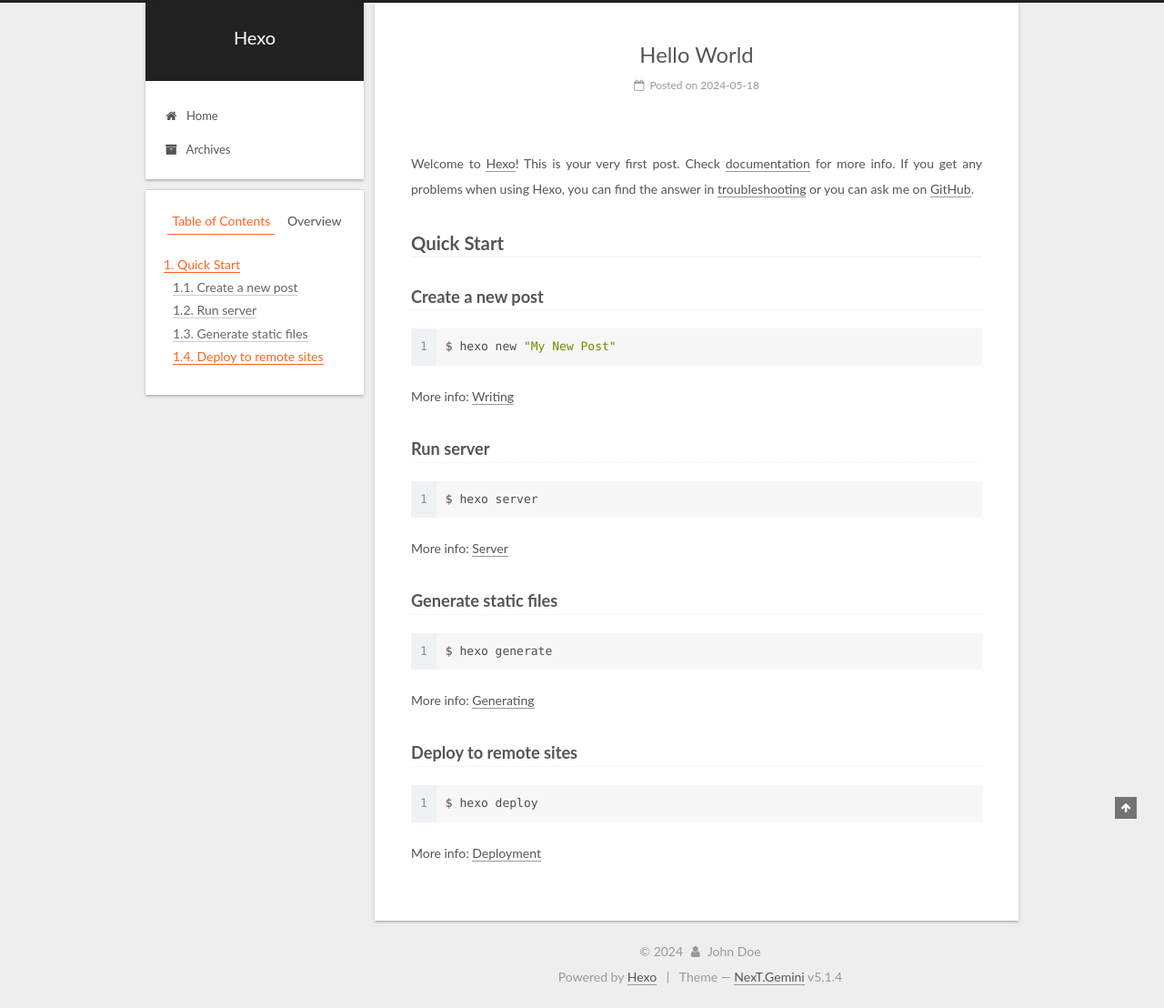
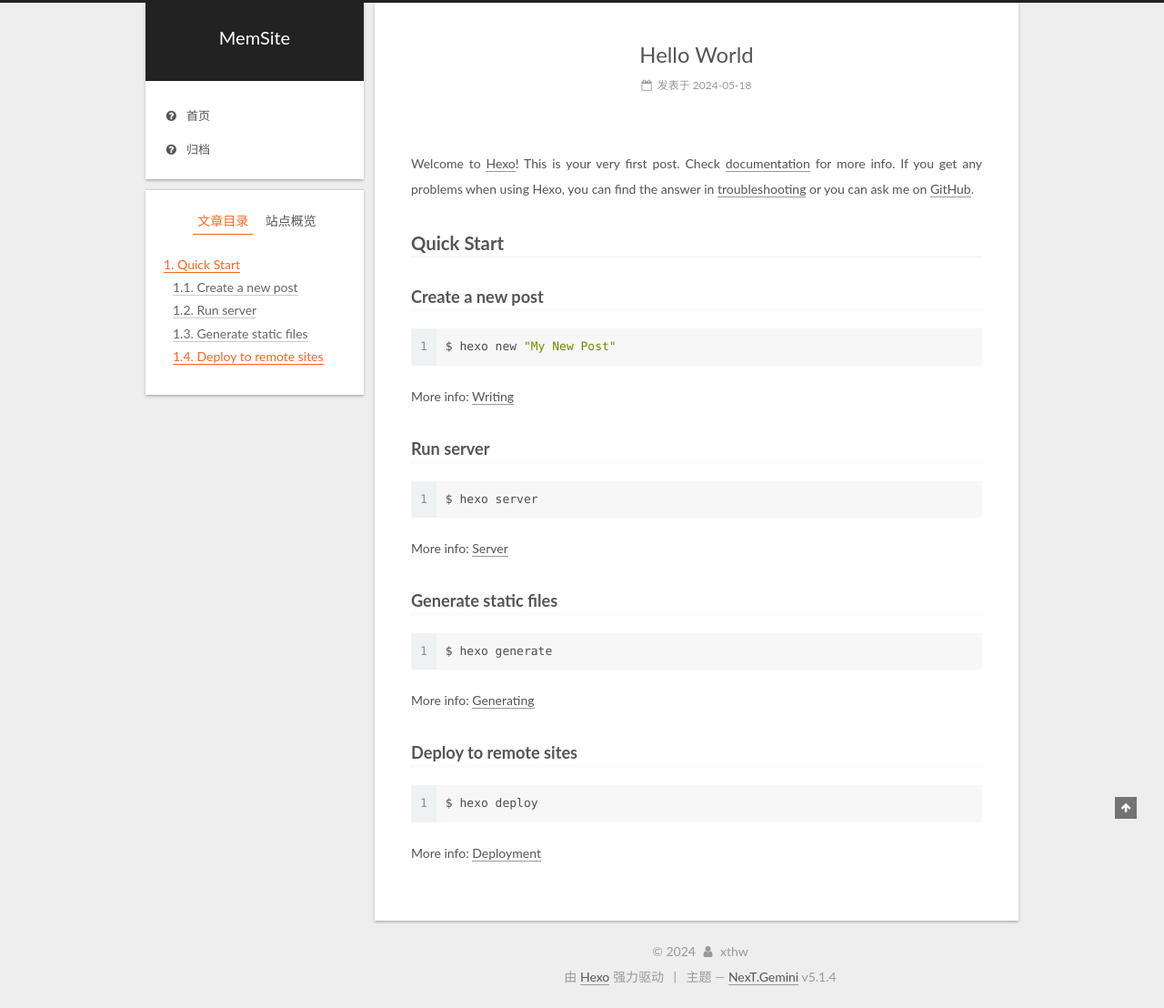
Before and after one commit to hello-2021/hello-2021.github.io, a plain HTML site: page 2024/05/18/hello-world/index.html in a window 1280 px wide. Shown: the whole page at 91% size. Drawn offline with Linux system fonts and the light colour scheme.

Commit message:
Site updated: 2024-05-18 16:33:07

```diff
--- a/2024/05/18/hello-world/index.html
+++ b/2024/05/18/hello-world/index.html
@@ -5,7 +5,7 @@
 
 
 
-<html class="theme-next gemini use-motion" lang="en">
+<html class="theme-next gemini use-motion" lang="zh-Hans">
 <head>
   <meta charset="UTF-8"/>
 <meta http-equiv="X-UA-Compatible" content="IE=edge" />
@@ -83,12 +83,12 @@
 <meta property="og:type" content="article">
 <meta property="og:title" content="Hello World">
 <meta property="og:url" content="http://hello-2021.github.io/2024/05/18/hello-world/index.html">
-<meta property="og:site_name" content="Hexo">
+<meta property="og:site_name" content="MemSite">
 <meta property="og:description" content="Welcome to Hexo! This is your very first post. Check documentation for more info. If you get any problems when using Hexo, you can find the answer in troubleshooting or you can ask me on GitHub. Quick">
-<meta property="og:locale" content="en_US">
+<meta property="og:locale">
 <meta property="article:published_time" content="2024-05-18T05:57:59.368Z">
 <meta property="article:modified_time" content="2024-05-18T05:57:59.368Z">
-<meta property="article:author" content="John Doe">
+<meta property="article:author" content="xthw">
 <meta name="twitter:card" content="summary">
 
 
@@ -105,7 +105,7 @@
     motion: {"enable":true,"async":false,"transition":{"post_block":"fadeIn","post_header":"slideDownIn","post_body":"slideDownIn","coll_header":"slideLeftIn","sidebar":"slideUpIn"}},
     duoshuo: {
       userId: '0',
-      author: 'Author'
+      author: '博主'
     },
     algolia: {
       applicationID: '',
@@ -125,7 +125,7 @@
 
 
 
-  <title>Hello World | Hexo</title>
+  <title>Hello World | MemSite</title>
 
 
 
@@ -137,7 +137,7 @@
 
 <meta name="generator" content="Hexo 7.2.0"></head>
 
-<body itemscope itemtype="http://schema.org/WebPage" lang="en">
+<body itemscope itemtype="http://schema.org/WebPage" lang="zh-Hans">
 
 
 
@@ -155,7 +155,7 @@
     <div class="custom-logo-site-title">
       <a href="/"  class="brand" rel="start">
         <span class="logo-line-before"><i></i></span>
-        <span class="site-title">Hexo</span>
+        <span class="site-title">MemSite</span>
         <span class="logo-line-after"><i></i></span>
       </a>
     </div>
@@ -181,21 +181,21 @@
 
 
         <li class="menu-item menu-item-home">
-          <a href="/%20" rel="section">
+          <a href="/" rel="section">
 
-              <i class="menu-item-icon fa fa-fw fa-home"></i> <br />
+              <i class="menu-item-icon fa fa-fw fa-question-circle"></i> <br />
 
-            Home
+            首页
           </a>
         </li>
 
 
         <li class="menu-item menu-item-archives">
-          <a href="/archives/%20" rel="section">
+          <a href="/archives/" rel="section">
 
-              <i class="menu-item-icon fa fa-fw fa-archive"></i> <br />
+              <i class="menu-item-icon fa fa-fw fa-question-circle"></i> <br />
 
-            Archives
+            归档
           </a>
         </li>
 
@@ -241,7 +241,7 @@
     </span>
 
     <span hidden itemprop="publisher" itemscope itemtype="http://schema.org/Organization">
-      <meta itemprop="name" content="Hexo">
+      <meta itemprop="name" content="MemSite">
     </span>
 
 
@@ -259,9 +259,9 @@
                 <i class="fa fa-calendar-o"></i>
               </span>
 
-                <span class="post-meta-item-text">Posted on</span>
+                <span class="post-meta-item-text">发表于</span>
 
-              <time title="Post created" itemprop="dateCreated datePublished" datetime="2024-05-18T13:57:59+08:00">
+              <time title="创建于" itemprop="dateCreated datePublished" datetime="2024-05-18T13:57:59+08:00">
                 2024-05-18
               </time>
 
@@ -382,10 +382,10 @@
 
         <ul class="sidebar-nav motion-element">
           <li class="sidebar-nav-toc sidebar-nav-active" data-target="post-toc-wrap">
-            Table of Contents
+            文章目录
           </li>
           <li class="sidebar-nav-overview" data-target="site-overview-wrap">
-            Overview
+            站点概览
           </li>
         </ul>
 
@@ -403,10 +403,10 @@
 
               <div class="site-state-item site-state-posts">
 
-                <a href="/archives/%20%7C%7C%20archive">
+                <a href="/archives/">
 
                   <span class="site-state-item-count">1</span>
-                  <span class="site-state-item-name">posts</span>
+                  <span class="site-state-item-name">日志</span>
                 </a>
               </div>
 
@@ -466,13 +466,13 @@
   <span class="with-love">
     <i class="fa fa-user"></i>
   </span>
-  <span class="author" itemprop="copyrightHolder">John Doe</span>
+  <span class="author" itemprop="copyrightHolder">xthw</span>
 
 
 </div>
 
 
-  <div class="powered-by">Powered by <a class="theme-link" target="_blank" href="https://hexo.io">Hexo</a></div>
+  <div class="powered-by">由 <a class="theme-link" target="_blank" href="https://hexo.io">Hexo</a> 强力驱动</div>
 
 
 
@@ -480,7 +480,7 @@
 
 
 
-  <div class="theme-info">Theme &mdash; <a class="theme-link" target="_blank" href="https://github.com/iissnan/hexo-theme-next">NexT.Gemini</a> v5.1.4</div>
+  <div class="theme-info">主题 &mdash; <a class="theme-link" target="_blank" href="https://github.com/iissnan/hexo-theme-next">NexT.Gemini</a> v5.1.4</div>
 
 
 
```
Also changed, not shown: archives/2024/05/index.html (+21 -21 lines), archives/2024/index.html (+21 -21 lines), archives/index.html (+21 -21 lines), index.html (+23 -23 lines).
